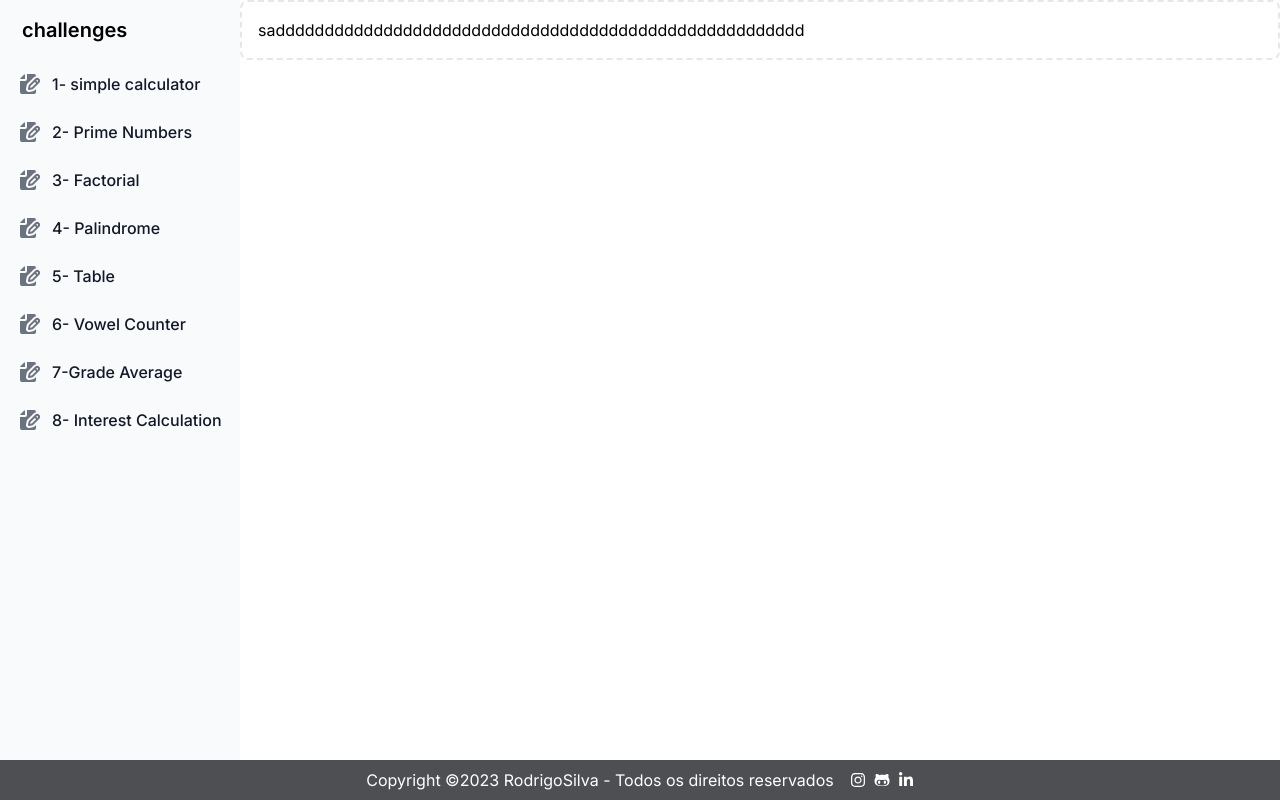
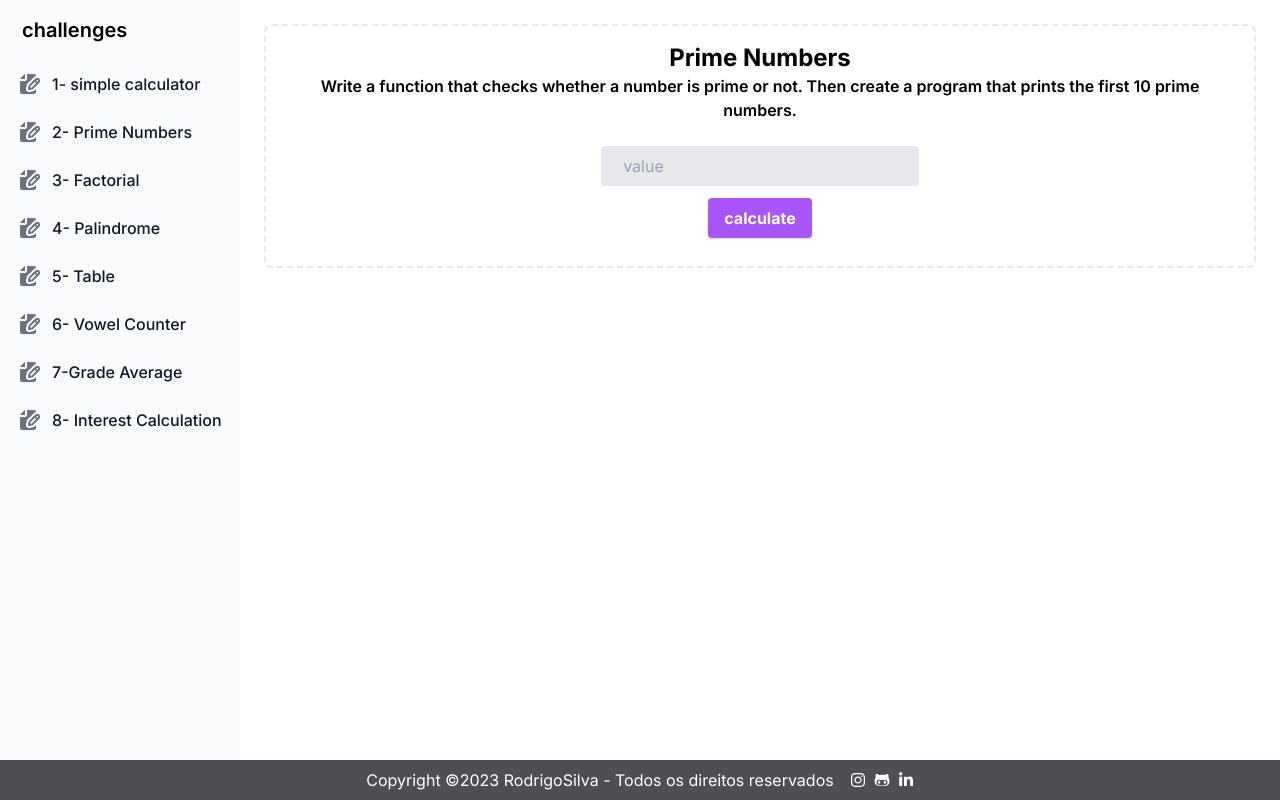
Before and after one commit to rodrigoSilva23/challenge_mdc_partners, a Next.js app: page /PrimeNumbers in a window 1280 px wide. Built offline with nearby package versions, Linux system fonts and the light colour scheme.

Commit message:
feat - created prime Numbers

```diff
--- a/src/app/PrimeNumbers/page.tsx
+++ b/src/app/PrimeNumbers/page.tsx
@@ -1,9 +1,73 @@
+"use client";
+import { useState } from "react";
+import { Description } from "../components/Description";
+import { Title } from "../components/Title";
+import { primeNumbers } from "../challenge/primeNumbers";
+type ResultProps = {
+  isPrime: boolean;
+  primes: number[];
+};
+
 export default function PrimeNumbers() {
+  const [number, setNumber] = useState<string>("");
+  const [result, setResult] = useState<ResultProps>();
+  const [showResult, setShowResult] = useState(false);
+
+  const handleResult = () => {
+    setResult(primeNumbers(+number));
+    setShowResult(true);
+  };
   return (
-    <div>
-      <main className="p-4 border-2 border-gray-200 border-dashed rounded-lg dark:border-gray-700">
-        sadddddddddddddddddddddddddddddddddddddddddddddddddddddd
-      </main>
-    </div>
+    <main className="m-6">
+      <div className="p-4 border-2 border-gray-200 border-dashed rounded-lg dark:border-gray-700">
+        <Title name="Prime Numbers" />
+        <Description
+          name="Write a function that checks whether a number is prime or not. Then create a program that
+prints the first 10 prime numbers."
+        />
+        <div className="flex flex-col  justify-center items-center mt-6">
+          <div className="md:w-1/3 ">
+            <input
+              className="bg-gray-200 appearance-none border-2 border-gray-200 rounded w-full py-2 px-4 text-gray-700 leading-tight focus:outline-none focus:bg-white focus:border-purple-500"
+              id="inline-full-name"
+              type="number"
+              onChange={(e) => {
+                setNumber(e.target.value);
+                setShowResult(false);
+              }}
+              value={number}
+              placeholder=" value"
+            />
+          </div>
+
+          <div className="flex items-center my-3">
+            <button
+              onClick={handleResult}
+              className="shadow bg-purple-500 hover:bg-purple-400 focus:shadow-outline focus:outline-none text-white font-bold py-2 px-4 rounded"
+              type="button"
+            >
+              calculate
+            </button>
+          </div>
+          {showResult && number && (
+            <div className="shadow flex items-center bg-green-400 p-3 m-3 rounded flex-col">
+              <p>
+                {result?.isPrime ? (
+                  <span>number {number} is a prime</span>
+                ) : (
+                  <span>the number {number} is not a prime number</span>
+                )}
+              </p>
+              <p>
+                list of the first 10 prime numbers:
+                {result?.primes.map((prime) => {
+                  return <span key={prime}>, {prime}</span>;
+                })}
+              </p>
+            </div>
+          )}
+        </div>
+      </div>
+    </main>
   );
 }
--- /dev/null
+++ b/src/app/challenge/primeNumbers.ts
@@ -0,0 +1,31 @@
+export const primeNumbers = (num: number) => {
+  const isPrime = isPrimeNumber(num);
+  const numberOfPrimesToPrint = 10;
+  let primes = [];
+  var count = 0
+  while (primes.length < numberOfPrimesToPrint) {
+
+    if (isPrimeNumber(count)) {
+      primes.push(count);
+    }
+    count++
+  }
+  return {
+    isPrime,
+    primes,
+  };
+};
+
+function isPrimeNumber(num: number): boolean {
+  if (num <= 1) {
+    return false;
+  }
+
+  for (let i = 2; i <= Math.sqrt(num); i++) {
+    if (num % i === 0) {
+      return false;
+    }
+  }
+
+  return true;
+}
```
